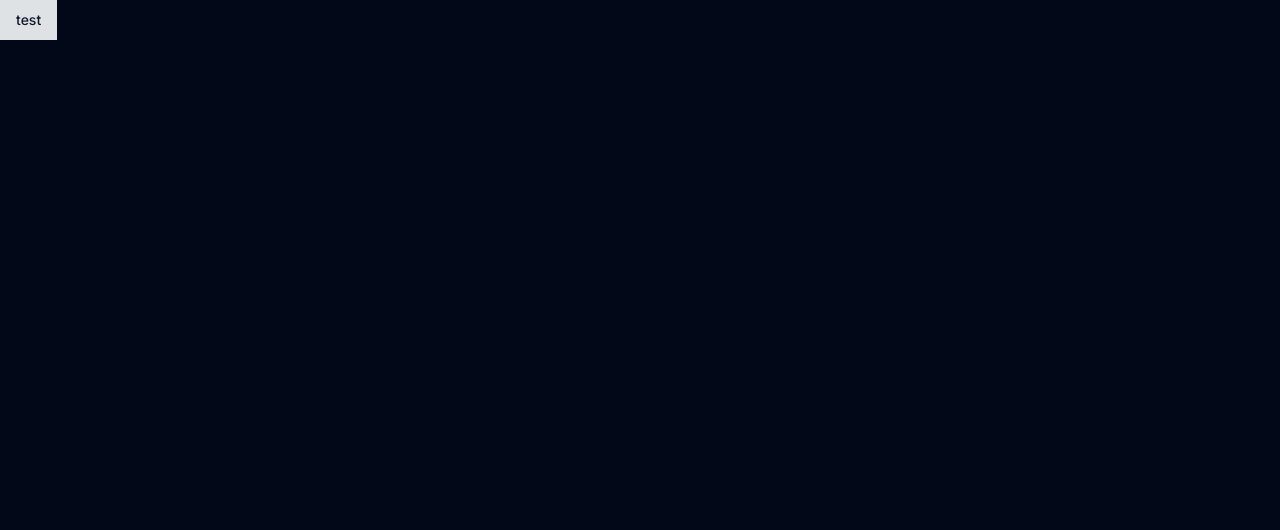
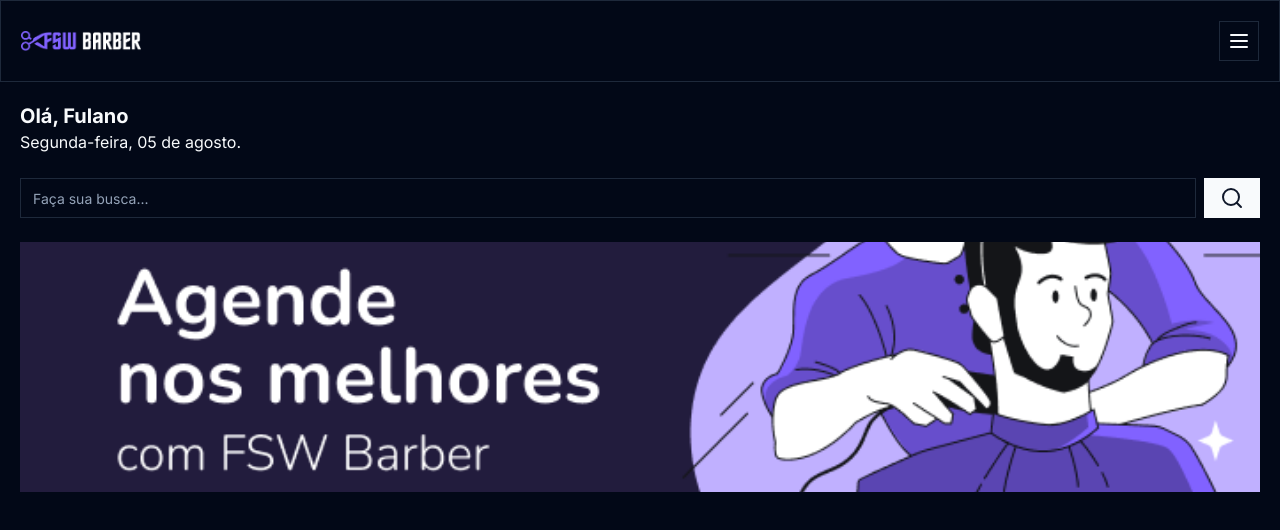
Before and after one commit to albertobtlima/fsw-barber, a Next.js app: page / in a window 1280 px wide. Shown: the top 530 px of the page. Built offline with nearby package versions, Linux system fonts and the light colour scheme.

Commit message:
feat: add header component and banner

```diff
--- /dev/null
+++ b/app/_components/header.tsx
@@ -0,0 +1,19 @@
+import Image from "next/image"
+import { Card, CardContent } from "./ui/card"
+import { Button } from "./ui/button"
+import { MenuIcon } from "lucide-react"
+
+const Header = () => {
+   return (
+      <Card>
+         <CardContent className="flex flex-row items-center justify-between p-5">
+            <Image alt="FSW Barber" src="/logo.png" height={18} width={120} />
+            <Button size="icon" variant="outline">
+               <MenuIcon />
+            </Button>
+         </CardContent>
+      </Card>
+   )
+}
+
+export default Header
--- /dev/null
+++ b/app/_components/ui/card.tsx
@@ -0,0 +1,79 @@
+import * as React from "react"
+
+import { cn } from "@/app/_lib/utils"
+
+const Card = React.forwardRef<
+   HTMLDivElement,
+   React.HTMLAttributes<HTMLDivElement>
+>(({ className, ...props }, ref) => (
+   <div
+      ref={ref}
+      className={cn(
+         "rounded-lg border bg-card text-card-foreground shadow-sm",
+         className,
+      )}
+      {...props}
+   />
+))
+Card.displayName = "Card"
+
+const CardHeader = React.forwardRef<
+   HTMLDivElement,
+   React.HTMLAttributes<HTMLDivElement>
+>(({ className, ...props }, ref) => (
+   <div
+      ref={ref}
+      className={cn("flex flex-col space-y-1.5 p-6", className)}
+      {...props}
+   />
+))
+CardHeader.displayName = "CardHeader"
+
+const CardTitle = React.forwardRef<
+   HTMLParagraphElement,
+   React.HTMLAttributes<HTMLHeadingElement>
+>(({ className, ...props }, ref) => (
+   <h3
+      ref={ref}
+      className={cn(
+         "text-2xl font-semibold leading-none tracking-tight",
+         className,
+      )}
+      {...props}
+   />
+))
+CardTitle.displayName = "CardTitle"
+
+const CardDescription = React.forwardRef<
+   HTMLParagraphElement,
+   React.HTMLAttributes<HTMLParagraphElement>
+>(({ className, ...props }, ref) => (
+   <p
+      ref={ref}
+      className={cn("text-sm text-muted-foreground", className)}
+      {...props}
+   />
+))
+CardDescription.displayName = "CardDescription"
+
+const CardContent = React.forwardRef<
+   HTMLDivElement,
+   React.HTMLAttributes<HTMLDivElement>
+>(({ className, ...props }, ref) => (
+   <div ref={ref} className={cn("p-6 pt-0", className)} {...props} />
+))
+CardContent.displayName = "CardContent"
+
+const CardFooter = React.forwardRef<
+   HTMLDivElement,
+   React.HTMLAttributes<HTMLDivElement>
+>(({ className, ...props }, ref) => (
+   <div
+      ref={ref}
+      className={cn("flex items-center p-6 pt-0", className)}
+      {...props}
+   />
+))
+CardFooter.displayName = "CardFooter"
+
+export { Card, CardHeader, CardFooter, CardTitle, CardDescription, CardContent }
--- /dev/null
+++ b/app/_components/ui/input.tsx
@@ -0,0 +1,25 @@
+import * as React from "react"
+
+import { cn } from "@/app/_lib/utils"
+
+export interface InputProps
+   extends React.InputHTMLAttributes<HTMLInputElement> {}
+
+const Input = React.forwardRef<HTMLInputElement, InputProps>(
+   ({ className, type, ...props }, ref) => {
+      return (
+         <input
+            type={type}
+            className={cn(
+               "flex h-10 w-full rounded-md border border-input bg-background px-3 py-2 text-sm ring-offset-background file:border-0 file:bg-transparent file:text-sm file:font-medium placeholder:text-muted-foreground focus-visible:outline-none focus-visible:ring-2 focus-visible:ring-ring focus-visible:ring-offset-2 disabled:cursor-not-allowed disabled:opacity-50",
+               className,
+            )}
+            ref={ref}
+            {...props}
+         />
+      )
+   },
+)
+Input.displayName = "Input"
+
+export { Input }
--- a/app/page.tsx
+++ b/app/page.tsx
@@ -1,7 +1,35 @@
+import { SearchIcon } from "lucide-react"
+import Header from "./_components/header"
 import { Button } from "./_components/ui/button"
+import { Input } from "./_components/ui/input"
+import Image from "next/image"
 
 const Home = () => {
-   return <Button>test</Button>
+   return (
+      <div>
+         <Header />
+         <div className="p-5">
+            <h2 className="text-xl font-bold">Olá, Fulano</h2>
+            <p>Segunda-feira, 05 de agosto.</p>
+
+            <div className="mt-6 flex items-center gap-2">
+               <Input placeholder="Faça sua busca..." />
+               <Button>
+                  <SearchIcon />
+               </Button>
+            </div>
+
+            <div className="relative mt-6 h-[250px] w-full rounded-xl">
+               <Image
+                  alt="Agende nos melhores com FSW Barber"
+                  src="/banner-01.png"
+                  fill
+                  className="object-cover"
+               />
+            </div>
+         </div>
+      </div>
+   )
 }
 
 export default Home
```
Also changed, not shown: public/banner-01.png (added), public/logo.png (added).
